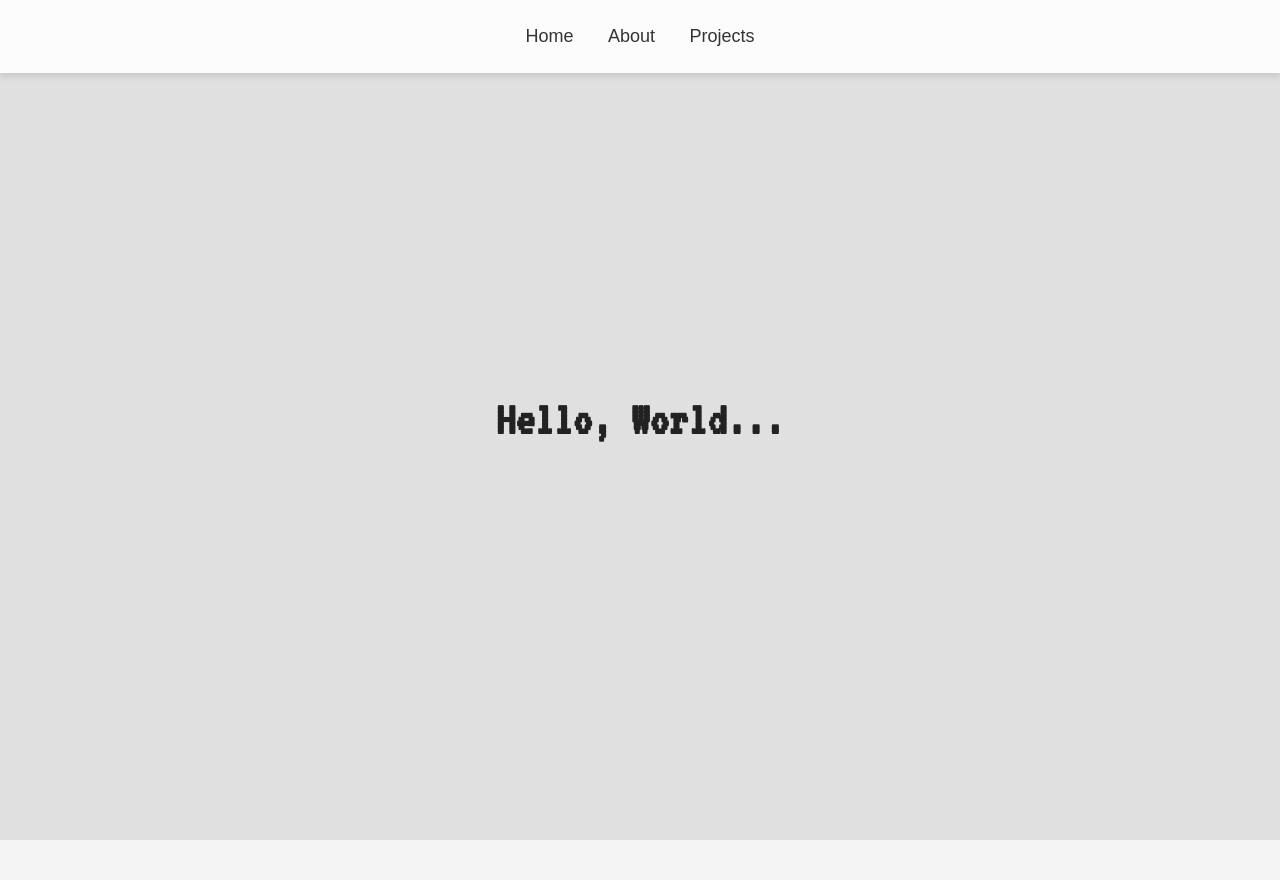
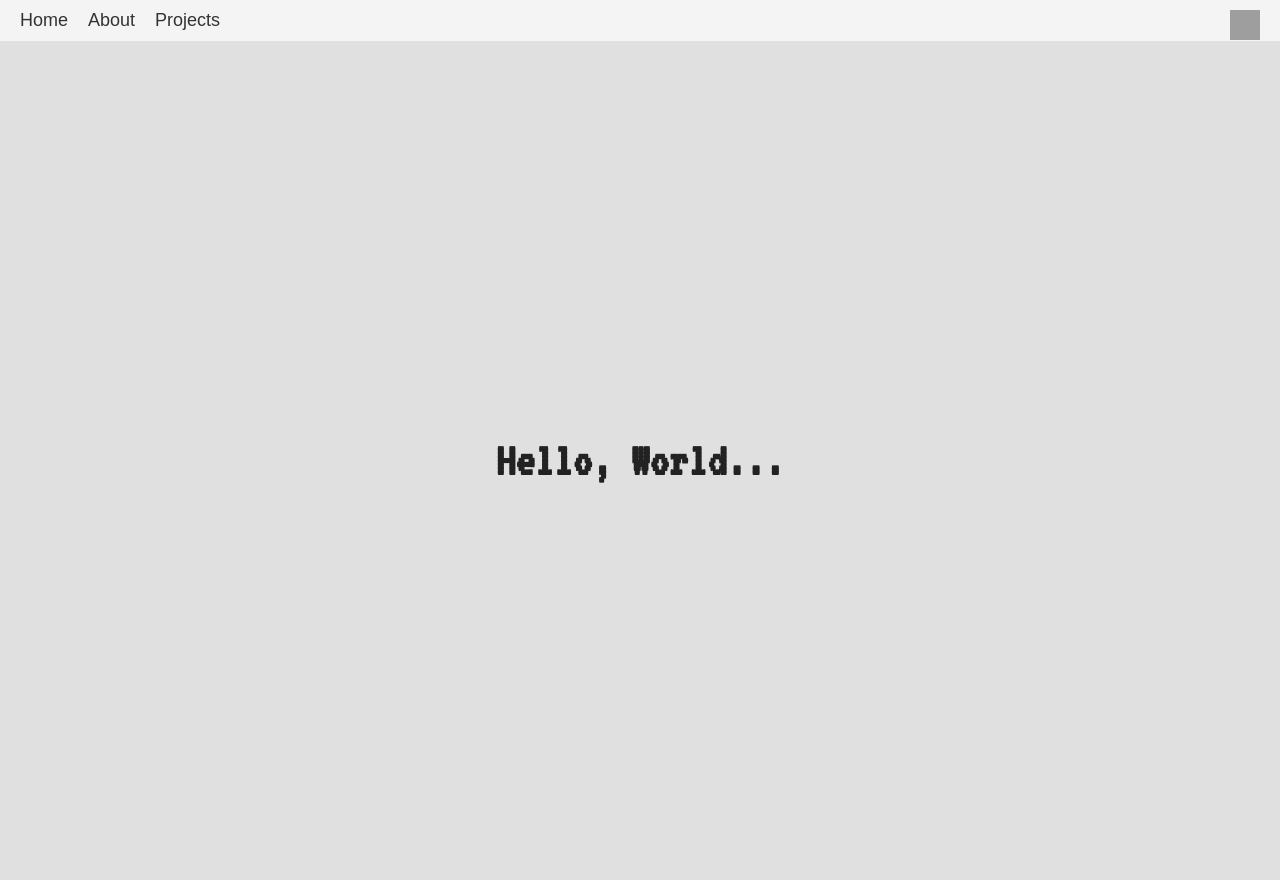
Before and after one commit to bcentner/portfolio, a Flask app: page / in a window 1280 px wide. Shown: the top 880 px of the page. Run offline with Flask 3, Linux system fonts and the light colour scheme; grey boxes are pictures that could not be loaded.

Commit message:
Add linkedin icon and link

```diff
--- a/static/script.js
+++ b/static/script.js
@@ -19,9 +19,16 @@ document.addEventListener("DOMContentLoaded", function () {
 // Smooth scrolling for navigation links
 document.querySelectorAll("nav a").forEach(anchor => {
     anchor.addEventListener("click", function(e) {
-        e.preventDefault();
-        document.querySelector(this.getAttribute("href")).scrollIntoView({
-            behavior: "smooth"
-        });
+        const href = this.getAttribute("href");
+
+        // Only apply smooth scrolling if it's an internal link
+        if (href.startsWith("#")) {
+            e.preventDefault();
+            document.querySelector(href).scrollIntoView({
+                behavior: "smooth"
+            });
+        }
+        // If it's an external link, do nothing special
+        // (the browser will open it normally)
     });
 });
--- a/static/styles.css
+++ b/static/styles.css
@@ -10,30 +10,45 @@ body {
 
 /* Navigation */
 nav {
-    position: fixed;
-    top: 0;
-    width: 100%;
-    background: rgba(255, 255, 255, 0.9); /* Light navbar */
-    padding: 10px 0;
-    text-align: center;
-    box-shadow: 0 4px 6px rgba(0, 0, 0, 0.1);
+    display: flex;
+    justify-content: space-between;
+    align-items: center;
+    padding: 10px 20px;
 }
 
 nav ul {
     list-style: none;
+    margin: 0;
     padding: 0;
+    display: flex;
 }
 
 nav ul li {
-    display: inline;
-    margin: 0 15px;
+    margin-right: 20px;
 }
 
 nav ul li a {
-    color: #333; /* Dark text */
     text-decoration: none;
+    color: #333;
     font-size: 18px;
 }
+
+#linkedin-link {
+    position: absolute;
+    top: 10px;
+    right: 20px;
+}
+
+#linkedin-link img {
+    width: 30px;
+    height: 30px;
+    transition: transform 0.3s ease;
+}
+
+#linkedin-link img:hover {
+    transform: scale(1.1);
+}
+
 
 /* Sections */
 section {
--- a/templates/index.html
+++ b/templates/index.html
@@ -15,6 +15,9 @@
             <li><a href="#about">About</a></li>
             <li><a href="#projects">Projects</a></li>
         </ul>
+        <a href="https://www.linkedin.com/in/benjamin-centner" target="_blank" id="linkedin-link">
+            <img src="https://upload.wikimedia.org/wikipedia/commons/c/ca/LinkedIn_logo_initials.png" alt="LinkedIn">
+        </a>
     </nav>
 
     <section id="home">
```
